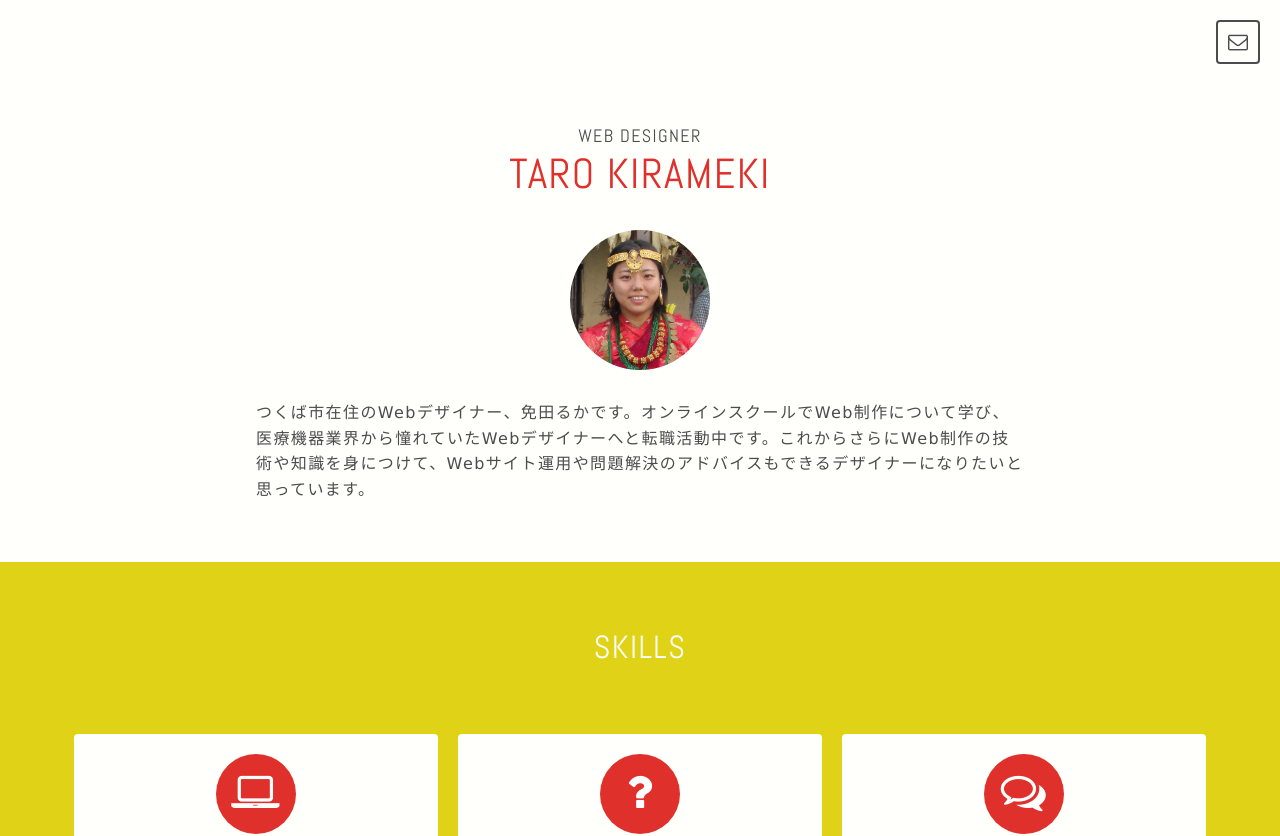
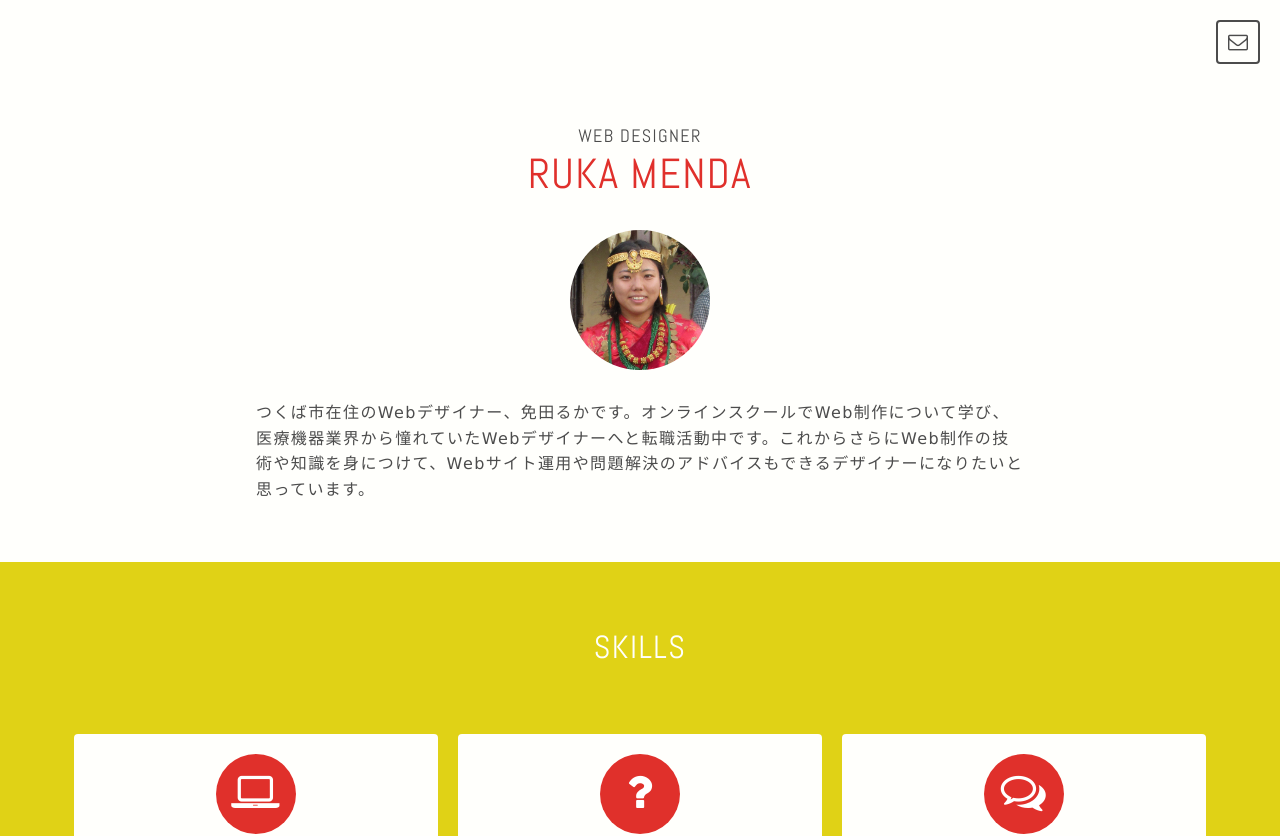
Before and after one commit to lukamenda26/lukamenda26.github.io, a plain HTML site: page index.html in a window 1280 px wide. Shown: the top 836 px of the page. Drawn offline with nearby package versions, Linux system fonts and the light colour scheme.

Commit message:
second commit

```diff
--- a/index.html
+++ b/index.html
@@ -2,6 +2,7 @@
 <html lang="ja">
     <head>
         <meta charset="utf-8">
+        <meta name="viewport" content="width=device-width,initial-scale=1">
         <title>Web Designer - Ruka Menda</title>
         <meta name="description" content="Webデザイナー 免田るかのポートフォリオサイトです。つくばを中心に活動しています。">
         <meta name="keywords" content="Web, デザイン, デザイナー, ポートフォリオ, Web制作">
@@ -13,7 +14,7 @@
         <header>
             <a href="#contact" class="button-contact"><i aria-label="お問い合わせ" class="fa fa-envelope-o"></i></a>
             <div class="profile">
-                <h1 class="site-title abel uppercase text-center">Web Designer <span>Taro Kirameki</span></h1>
+                <h1 class="site-title abel uppercase text-center">Web Designer <span>Ruka Menda</span></h1>
                 <img src="./images/img_profile.jpg" alt="プロフィール写真" width=140 height=140  class="block-center profile-icon">
                 <p>つくば市在住のWebデザイナー、免田るかです。オンラインスクールでWeb制作について学び、医療機器業界から憧れていたWebデザイナーへと転職活動中です。これからさらにWeb制作の技術や知識を身につけて、Webサイト運用や問題解決のアドバイスもできるデザイナーになりたいと思っています。</p>
             </div>
```
